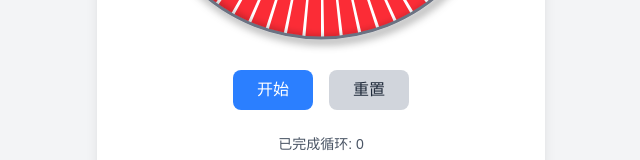
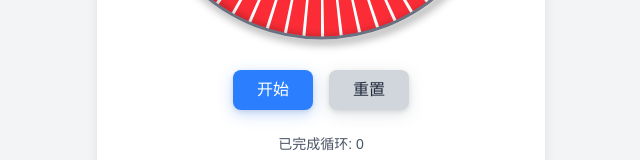
Before and after one commit to ZihanZhou21/focus-timer, a Next.js app: page / in a window 1280 px wide. Shown: the part 476-636 px from the top of the page, without its empty margins (319-959 px from the left). Built offline with nearby package versions, Linux system fonts and the light colour scheme.

Commit message:
fix shadow

```diff
--- a/src/app/page.tsx
+++ b/src/app/page.tsx
@@ -343,17 +343,26 @@ export default function Home() {
         <div className="flex justify-center space-x-4 mb-6">
           <button
             onClick={toggleTimer}
-            className={`px-6 py-2 rounded-lg font-medium ${
+            className={`px-6 py-2 rounded-lg font-medium shadow-lg transform transition-all duration-200 hover:scale-105 active:scale-95 ${
               isRunning
-                ? 'bg-red-500 hover:bg-red-600 text-white'
-                : 'bg-blue-500 hover:bg-blue-600 text-white'
-            }`}>
+                ? 'bg-red-500 hover:bg-red-600 text-white shadow-red-500/30'
+                : 'bg-blue-500 hover:bg-blue-600 text-white shadow-blue-500/30'
+            }`}
+            style={{
+              boxShadow: isRunning
+                ? '0 4px 15px rgba(239, 68, 68, 0.3), 0 2px 4px rgba(0, 0, 0, 0.1)'
+                : '0 4px 15px rgba(59, 130, 246, 0.3), 0 2px 4px rgba(0, 0, 0, 0.1)',
+            }}>
             {isRunning ? '暂停' : '开始'}
           </button>
 
           <button
             onClick={resetTimer}
-            className="px-6 py-2 bg-gray-300 hover:bg-gray-400 text-gray-800 rounded-lg font-medium">
+            className="px-6 py-2 bg-gray-300 hover:bg-gray-400 text-gray-800 rounded-lg font-medium shadow-lg transform transition-all duration-200 hover:scale-105 active:scale-95"
+            style={{
+              boxShadow:
+                '0 4px 15px rgba(156, 163, 175, 0.3), 0 2px 4px rgba(0, 0, 0, 0.1)',
+            }}>
             重置
           </button>
         </div>
```
